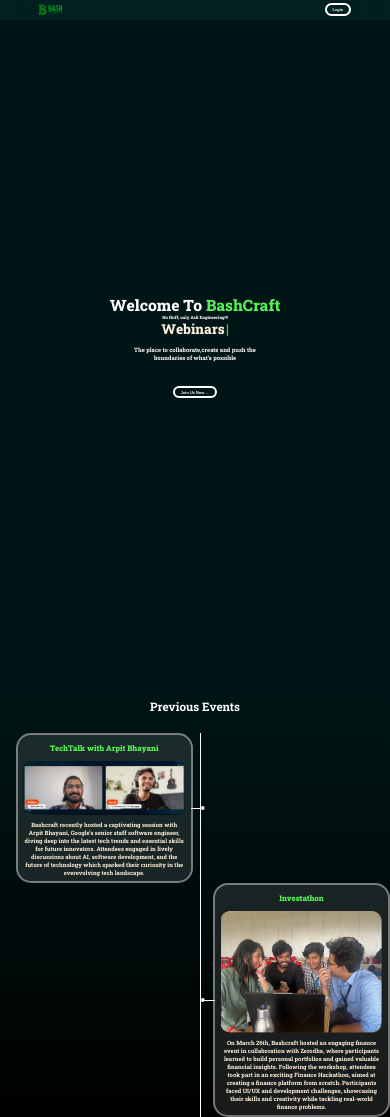
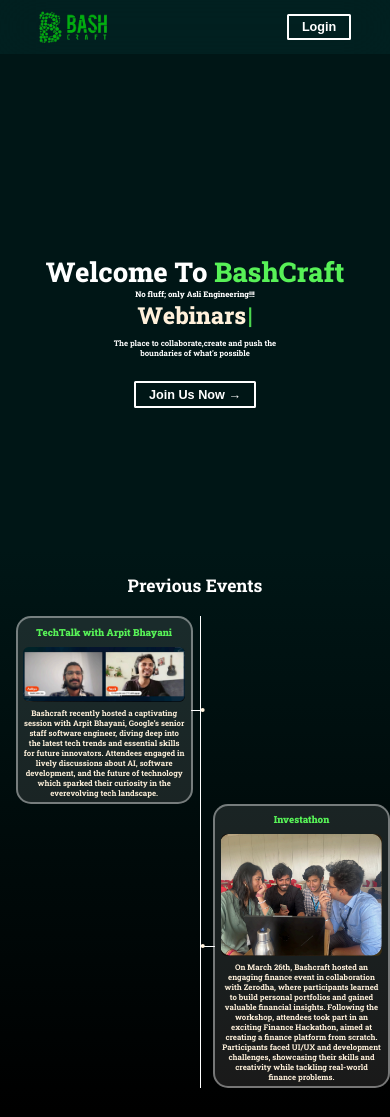
Before and after one commit to MayankA25/AI-Club-Website, a plain HTML site: page index.html in a window 390 px wide. Shown: the top 1117 px of the page. Drawn offline with nearby package versions, Linux system fonts and the light colour scheme.

Commit message:
responsiveness added to the site

```diff
--- /dev/null
+++ b/css/animations.css
@@ -0,0 +1,4 @@
+.hidden{
+    opacity: 0;
+    transform: translate(-100%);
+}
--- a/css/footer.css
+++ b/css/footer.css
@@ -1,6 +1,6 @@
 footer{
     background-color: black;
-    padding: 2vw 0;
+    padding: 3vw 0;
 }
 
 footer .footer{
@@ -48,5 +48,5 @@ footer .footer .icons .x:hover{
 }
 
 footer .footer .icons .linkedin:hover{
-    color: rgb(64, 64, 248);
+    color: rgb(79, 79, 245);
 }
--- a/css/navbar.css
+++ b/css/navbar.css
@@ -16,7 +16,7 @@ header {
     top: 0;
     background-color: rgba(3, 48, 48, 0.4);
     width: 100%;
-    height: 5vw;
+    height: 5vh;
     display: flex;
     /* justify-content: center; */
     align-items: center;
@@ -26,6 +26,7 @@ header {
     font-optical-sizing: auto;
     font-weight: 900;
     font-style: normal;
+    padding: 1vw 0;
 }
 
 header nav {
@@ -36,13 +37,13 @@ header nav {
 }
 
 header nav img {
-    width: 6vw;
+    width: 12vh;
 }
 
 header nav img:hover {
-    transition: 0.25s all;
+    transition: all 1s;
     transform: rotate(2deg);
-    width: 7vw;
+    width: 13vh;
 }
 
 header nav ul {
@@ -90,9 +91,9 @@ header nav ul li a {
     color: white;
     border: 2px solid white;
     font-weight: 900;
-    padding: 0.5vw 1.5vw;
-    border-radius: 9px;
-    font-size: 1vw;
+    padding: 0.5vh 1.5vh;
+    border-radius: 0.4vw;
+    font-size: 2vh;
     transition: 0.25s all;
     cursor: pointer;
 }
--- a/css/preloader.css
+++ b/css/preloader.css
@@ -55,7 +55,7 @@
 
 .preloader img{
     width: 20vw;
-    height: 9vw;
+    /* height: 9vw; */
     position: absolute;
     top: 41%;
     left: 39%;
--- a/css/responcive.css
+++ /dev/null
@@ -1,5 +0,0 @@
-@media (width < 1100px) {
-    .loader{
-        height: 80vh;
-    }
-}
--- /dev/null
+++ b/css/responsive.css
@@ -0,0 +1,91 @@
+@media (width < 1100px) {
+    .loader{
+        height: 80vh;
+    }
+
+    header nav img{
+        width: 10vh;
+    }
+}
+
+@media (width < 800px){
+    .loader{
+        height: 70vh;
+    }
+    header{
+        padding: 1.5vw 0;
+    }
+
+    main .intro h1{
+        font-size: 7vw;
+    }
+    main .intro h1 span{
+        font-size: 7vw;
+    }
+
+    main .intro h2{
+        font-size: 2vw;
+    }
+
+    main .intro .container span{
+        font-size: 6vw;
+    }
+
+    main .intro .desc{
+        font-size: 2vw;
+    }
+
+
+    .container-2 h2{
+        font-size: 4vw;
+    }
+
+    .upcoming-events h1{
+        font-size: 4vw;
+    }
+
+}
+
+@media (width < 700px) {
+
+    .container-2 .timeline .event h1{
+        font-size: 2.5vw;
+    }
+    .container-2 .timeline .event p{
+        font-size: 2vw;
+    }
+
+
+    .upcoming-events .events .event h2{
+        font-size: 2.5vw;
+    }
+    .upcoming-events .events .event p{
+        font-size: 2vw;
+    }
+
+    .container-2 .timeline .event img{
+        border-radius: 1.5vw;
+    }
+}
+
+
+@media (width < 500px){
+    .loader{
+        height: 65vh;
+    }
+    header nav img{
+        width: 8vh;
+    }
+
+    .btn{
+        font-size: 1.5vh;
+    }
+
+    .container-2 h2{
+        font-size: 4.5vw;
+    }
+
+    .upcoming-events h1{
+        font-size: 4vw;
+    }
+}
--- a/css/typewriter.css
+++ b/css/typewriter.css
@@ -30,7 +30,7 @@ main {
 
 main .intro {
     position: relative;
-    top: 35%;
+    top: 30%;
     text-align: center;
     font-family: "Roboto Slab", serif;
     font-optical-sizing: auto;
@@ -46,23 +46,23 @@ main .intro .desc{
 
 main .intro h1 {
     font-weight: 800;
-    font-size: 4vw;
+    font-size: 6vw;
 }
 
 main .intro h2{
     font-weight: 800;
-    font-size: 1.1vw;
+    font-size: 1.5vw;
 }
 
 main .intro h1 span {
     font-weight: 800;
-    font-size: 4vw;
+    font-size: 6vw;
 }
 
 
 main .intro .container span {
     font-weight: 800;
-    font-size: 3.5vw;
+    font-size: 5vw;
 }
 
 main .join-us{
@@ -83,7 +83,7 @@ main .join-us{
     font-optical-sizing: auto;
 
     font-style: normal;
-    padding: 1vw 0;
+    padding: 1.5vw 0;
 }
 
 .container-2 h2{
@@ -145,11 +145,12 @@ main .join-us{
     color: rgb(87, 241, 87);
     margin: 1vw 0;
     font-weight: 900;
-    font-size: 2vw;
+    font-size: 1.75vw;
 }
 .container-2 .timeline .event p{
     color: #FFF1DB;
     font-weight: 700;
+    font-size: 1.5vw;
 }
 
 .right{
@@ -215,7 +216,7 @@ main .join-us{
     padding: 2vw 0;
     font-family: "Roboto Slab", serif;
     font-optical-sizing: auto;
-
+    /* padding: 0 2vw; */
     font-style: normal;
 }
 
@@ -271,11 +272,13 @@ main .join-us{
     margin: 0.5vw 0;
     font-weight: 900;
     text-decoration: underline;
+    font-size: 2vw;
 }
 
 .upcoming-events .events .event p{
     color: #FFF1DB;
     font-weight: 800;
+    font-size: 1.5vw;
 }
 
 
--- a/index.html
+++ b/index.html
@@ -9,7 +9,9 @@
     <link rel="stylesheet" href="css/navbar.css" />
     <link rel="stylesheet" href="css/typewriter.css" />
     <link rel="stylesheet" href="css/footer.css">
-    <link rel="stylesheet" href="css/responcive.css">
+    <link rel="stylesheet" href="css/responsive.css">
+    <link href="https://unpkg.com/aos@2.3.1/dist/aos.css" rel="stylesheet">
+    <link rel="stylesheet" href="css/animations.css">
   </head>
   <body>
     <div class="preloader">
@@ -21,7 +23,7 @@
 
     <header>
       <nav>
-        <img src="imgs/bashCraftLogo.png" alt="" />
+        <img class="header-img" src="imgs/bashCraftLogo.png" alt="" />
         <!-- <ul>
           <li><a href="#">Home</a></li>
           <li><a href="#prev-events">Previous Events</a></li>
@@ -54,13 +56,13 @@
           The place to collaborate,create and push the boundaries of what's
           possible
         </h3>
-        <button class="btn join-us">Join Us Now &rarr;</button>
+        <button class="btn join-us" style="transition: all 0.5s;">Join Us Now &rarr;</button>
       </div>
     </main>
   </div>
 
     <div class="container-2" id="prev-events">
-      <h2>Previous Events</h2>
+      <h2 class="prev-events-heading">Previous Events</h2>
       <div class="timeline">
         <div class="event left">
           <h1>TechTalk with Arpit Bhayani</h1>
@@ -136,12 +138,12 @@
 
     <footer>
       <div class="footer">
-        <img src="imgs/bashCraftLogo.png" alt="">
+        <img data-aos="fade-right" data-aos-delay="200" src="imgs/bashCraftLogo.png" alt="">
         <div class="icons">
-          <a target="_blank" href="https://www.instagram.com/mayank_a_05?utm_source=qr&igsh=MW1qa2tsc2VjdTM1OQ=="><i class="fa-brands fa-instagram insta"></i></a>
-          </a><i class="fa-brands fa-x-twitter x"></i>
-          <a target="_blank" href="https://www.linkedin.com/in/mayank-arora-336256320/"><i class="fa-brands fa-linkedin linkedin"></i></a>
-          <a target="_blank" href="https://github.com/MayankA25"><i class="fa-brands fa-github github"></i></a>
+          <a data-aos="fade-up" data-aos-delay="200" target="_blank" href="https://www.instagram.com/mayank_a_05?utm_source=qr&igsh=MW1qa2tsc2VjdTM1OQ=="><i class="fa-brands fa-instagram insta"></i></a>
+          <a data-aos="fade-up" data-aos-delay="300" href=""><i class="fa-brands fa-x-twitter x"></i></a>
+          <a data-aos="fade-up" data-aos-delay="400" target="_blank" href="https://www.linkedin.com/in/mayank-arora-336256320/"><i class="fa-brands fa-linkedin linkedin"></i></a>
+          <a data-aos="fade-up" data-aos-delay="500" target="_blank" href="https://github.com/MayankA25"><i class="fa-brands fa-github github"></i></a>
         </div>
 
       </div>
@@ -149,7 +151,10 @@
   </body>
   <script defer src="js/script.js"></script>
   <script defer src="js/typewriter.js"></script>
+  <script src="https://unpkg.com/aos@2.3.1/dist/aos.js"></script>
+  <script defer src="js/animations.js"></script>
   <!-- <script src="js/loader.js"></script> -->
   <script src="https://kit.fontawesome.com/0a5c66c5f1.js" crossorigin="anonymous"></script>
-  <!-- <script src="https://cdn.jsdelivr.net/npm/gsap@3.12.5/dist/gsap.min.js"></script> -->
+  <script src="https://cdn.jsdelivr.net/npm/gsap@3.12.5/dist/gsap.min.js"></script>
+  <script src="https://cdn.jsdelivr.net/npm/gsap@3.12.5/dist/ScrollTrigger.min.js"></script>
 </html>
--- /dev/null
+++ b/js/animations.js
@@ -0,0 +1,20 @@
+// gsap.registerPlugin(ScrollTrigger)
+gsap.registerPlugin(ScrollTrigger)
+
+gsap.fromTo("header", {y:'-100%'}, {y:'0', duration:0.5, delay:2.5})
+
+gsap.fromTo('.login-btn', {opacity:0}, {opacity:1, duration:0.25, delay:3})
+
+gsap.fromTo('.header-img', {opacity:0}, {opacity:1, duration:0.25, delay:3})
+
+
+gsap.fromTo('.intro h1', {opacity:0}, {opacity:1, duration:0.45, delay: 3.25})
+
+
+gsap.fromTo('.intro h2', {opacity:0}, {opacity:1, duration:0.5, delay:3.35})
+gsap.fromTo('.container', {opacity:0}, {opacity:1, duration:0.5, delay:3.45})
+
+gsap.fromTo(".desc", {opacity: 0}, {opacity:1, duration:0.5, delay:3.55})
+
+
+gsap.fromTo(".join-us", {opacity:0}, {opacity:1, duration:0.5, delay: 3.65})
--- a/js/script.js
+++ b/js/script.js
@@ -13,6 +13,7 @@ let animationDelay = 0.05;
 let totalTime = 0;
 
 window.onload = () => {
+    body.style.overflowX = "hidden"
   container.style.display = "none";
   // body.style.overflow = "hidden"
   container2.style.display = "none";
@@ -35,6 +36,9 @@ document.addEventListener("DOMContentLoaded", () => {
     container2.style.display = "block";
     upcomingEvents.style.display = "block";
     footer.style.display = "block";
+    let script = document.createElement("script")
+    script.innerHTML = "AOS.init()"
+    body.appendChild(script)
   }, 2500);
 
   setTimeout(() => {
```
